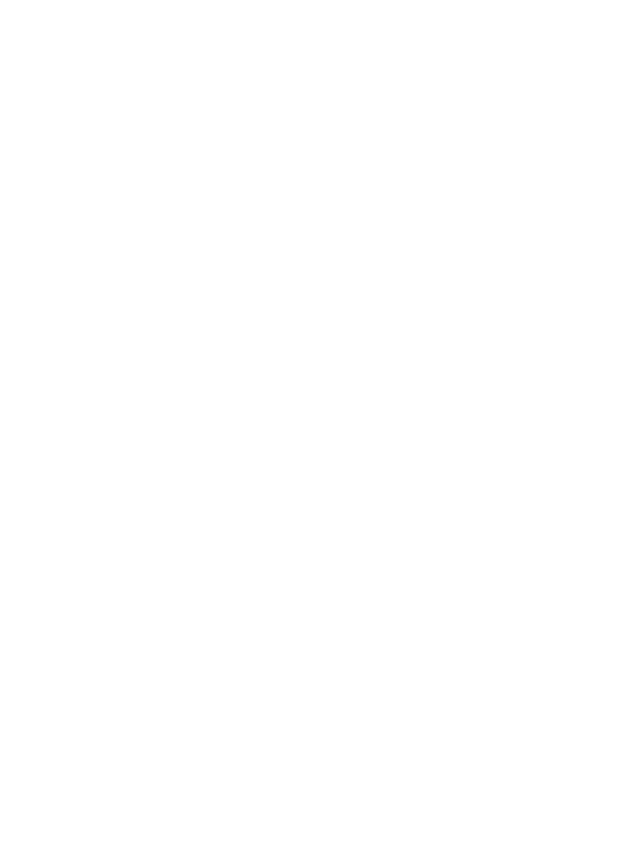
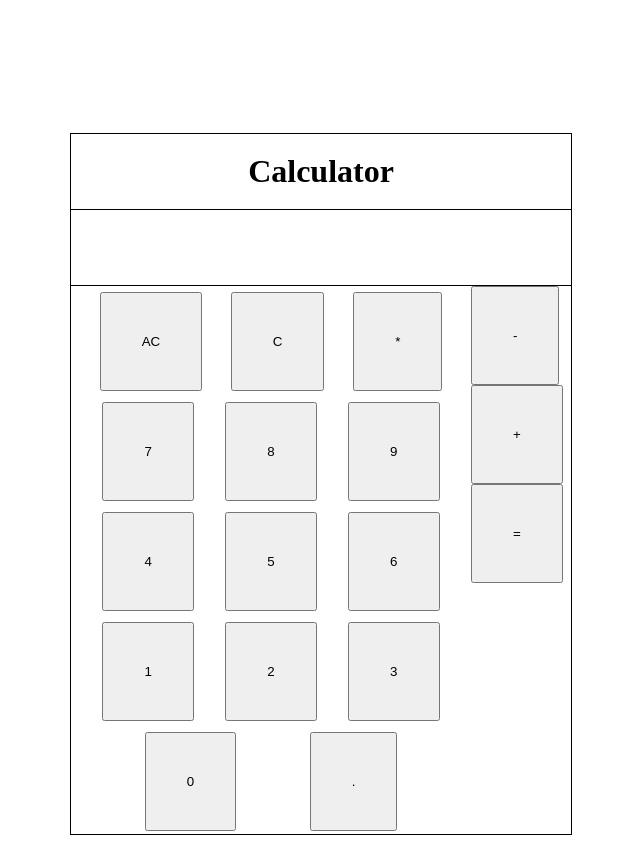
Before and after one commit to c0untyy/calculator, a plain HTML site: page index.html in a window 1280 px wide. Shown: the whole page, without its empty margins (319-959 px from the left). Before the commit the page ends 800 px from the top, so only its background shows below. Drawn offline with Linux system fonts and the light colour scheme.

Commit message:
Add basic layout and functions
Added basic calculator layout and some of the basic funtions

```diff
--- a/index.html
+++ b/index.html
@@ -1,14 +1,58 @@
 <!DOCTYPE html>
 <html lang="en">
-<head>
-    <meta charset="UTF-8">
-    <meta http-equiv="X-UA-Compatible" content="IE=edge">
-    <meta name="viewport" content="width=device-width, initial-scale=1.0">
+  <head>
+    <meta charset="UTF-8" />
+    <meta http-equiv="X-UA-Compatible" content="IE=edge" />
+    <meta name="viewport" content="width=device-width, initial-scale=1.0" />
     <title>Calculator</title>
-    <link rel="stylesheet" href="style.css">
+    <link rel="stylesheet" href="style.css" />
     <script src="script.js" defer></script>
-</head>
-<body>
-
-</body>
+  </head>
+  <body>
+    <div class="calculator-container">
+      <div class="calculator-body">
+        <div class="title">
+          <h1>Calculator</h1>
+        </div>
+        <div class="display-container"></div>
+        <div class="button-container">
+          <div class="button-container-left">
+            <div class="first-row">
+              <button id="buttonDeleteAll" class="numpad">AC</button>
+              <button id="buttonDelete" class="numpad">C</button>
+              <button id="buttonMultiply" class="numpad">*</button>
+            </div>
+            <div class="second-row">
+              <button id="buttonSeven" class="numpad">7</button>
+              <button id="buttonEight" class="numpad">8</button>
+              <button id="buttonNine" class="numpad">9</button>
+            </div>
+            <div class="third-row">
+              <button id="buttonFour" class="numpad">4</button>
+              <button id="buttonFive" class="numpad">5</button>
+              <button id="buttonSix" class="numpad">6</button>
+            </div>
+            <div class="fourth-row">
+              <button id="buttonOne" class="numpad">1</button>
+              <button id="buttonTwo" class="numpad">2</button>
+              <button id="buttonThree" class="numpad">3</button>
+            </div>
+            <div class="fifth-row">
+              <button id="buttonZero" class="numpad">0</button>
+              <button id="buttonPoint" class="numpad">.</button>
+            </div>
+          </div>
+          <div class="button-container-right">
+            <div class="vertical-buttons-container">
+              <div class="vertical-row">
+                <button id="buttonMinus" class="numpad">-</button>
+                <button id="buttonPlus" class="numpad">+</button>
+                <button id="buttonEqualsTo" class="numpad">=</button>
+              </div>
+            </div>
+          </div>
+        </div>
+      </div>
+    </div>
+  </body>
 </html>
--- a/script.js
+++ b/script.js
@@ -0,0 +1,36 @@
+function add(a, b) {
+  result = a + b;
+  return result;
+}
+
+function sub(a, b) {
+  result = a - b;
+  return result;
+}
+
+function multiply(a, b) {
+  result = a * b;
+  return result;
+}
+
+function divide(a, b) {
+  result = a / b;
+  return result;
+}
+
+function operate(operator, a, b) {
+  switch (operator) {
+    case "+":
+      add(a, b);
+      break;
+    case "-":
+      sub(a, b);
+      break;
+    case "*":
+      multiply(a, b);
+      break;
+    case "/":
+      divide(a, b);
+      break;
+  }
+}
--- a/style.css
+++ b/style.css
@@ -0,0 +1,72 @@
+.calculator-container{
+    display:flex;
+    justify-content: center;
+    align-items: center;
+
+}
+.calculator-body{
+    border:1px solid black;
+    height: 700px;
+    width: 500px;
+    margin-top: 125px;
+}
+.title{
+    border-bottom: 1px solid black;
+    display:flex;
+    justify-content: center;
+    align-items: center;
+    height: 75px;
+}
+.display-container{
+    height: 75px;
+    border-bottom: 1px solid black;
+}
+.button-container{
+    display:flex;
+    height: 550px;
+    width: auto;
+}
+.button-container-right{
+    display:flex;
+    flex-direction: column;
+    height: 550px;
+    width: 100px;
+}
+.first-row{
+    display:flex;
+    justify-content: space-evenly;
+    height: 110px;
+    width: 400px;
+    align-items: center;
+}
+.second-row{
+    display:flex;
+    justify-content: space-evenly;
+    height: 110px;
+    width: 400px;
+    align-items: center;
+}
+.third-row{
+    display:flex;
+    justify-content: space-evenly;
+    height: 110px;
+    width: 400px;
+    align-items: center;
+}
+.fourth-row{
+    display:flex;
+    justify-content: space-evenly;
+    height: 110px;
+    width: 400px;
+    align-items: center;
+}
+.fifth-row{
+    display:flex;
+    justify-content: space-evenly;
+    height: 110px;
+    width: 400px;
+    align-items: center;
+}
+.numpad{
+    padding:40px;
+}
```
